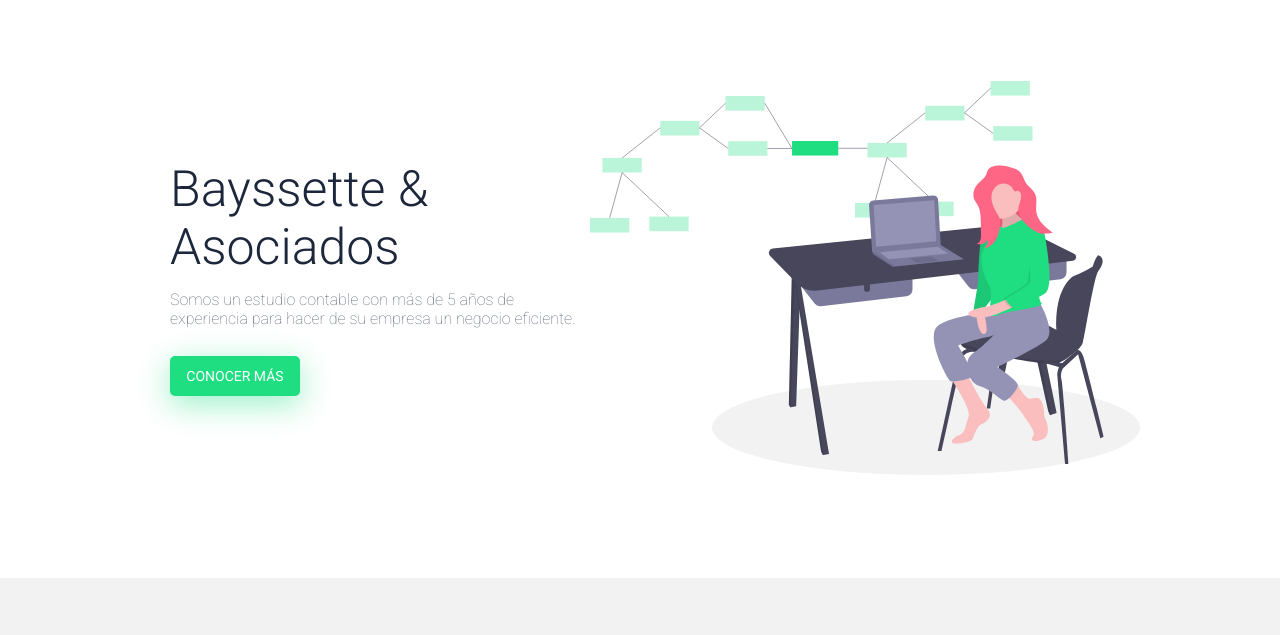
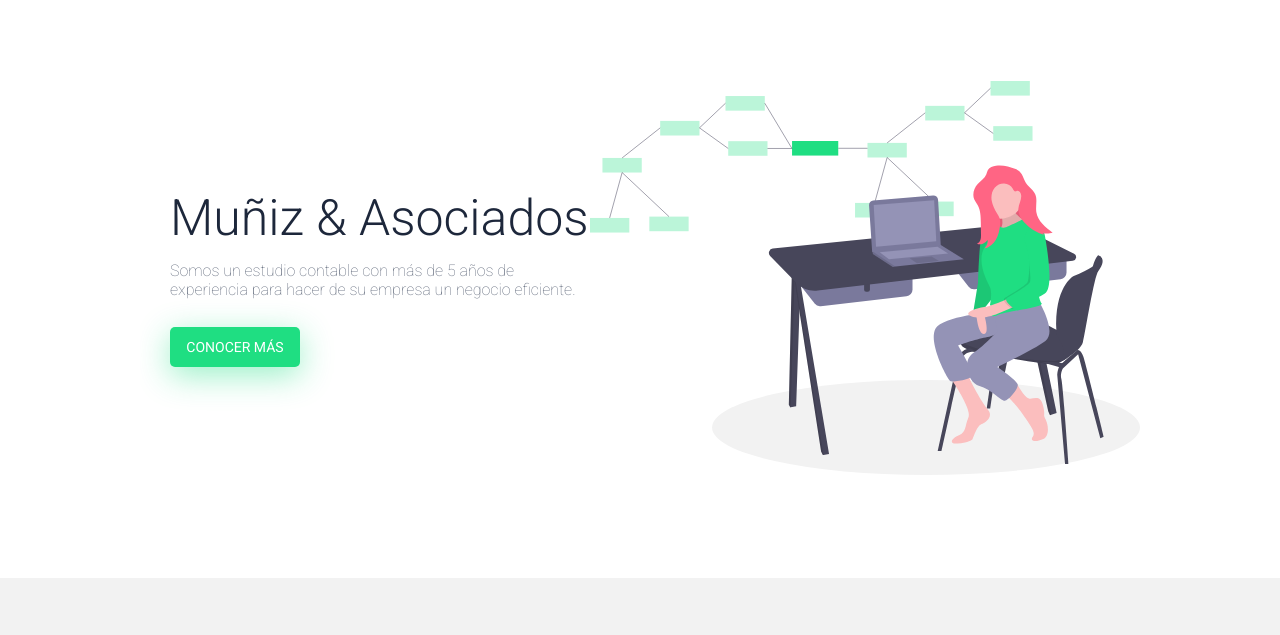
Before and after one commit to JuanPanizzi/Estudio-Contable, a plain HTML site: page index.html in a window 1280 px wide. Shown: the part 102-737 px from the top of the page. Drawn offline with nearby package versions, Linux system fonts and the light colour scheme.

Commit message:
Update index.html

```diff
--- a/index.html
+++ b/index.html
@@ -33,7 +33,7 @@
         <div class="contenedor">
             <section class="contenido-header">
                 <section class="textos-header">
-                    <h1>Bayssette & Asociados</h1>
+                    <h1>Muñiz & Asociados</h1>
                     <p>Somos un estudio contable con más de 5 años de experiencia para hacer de su empresa un negocio eficiente.</p>
                     <a href="#">Conocer más</a>
                 </section>
```
